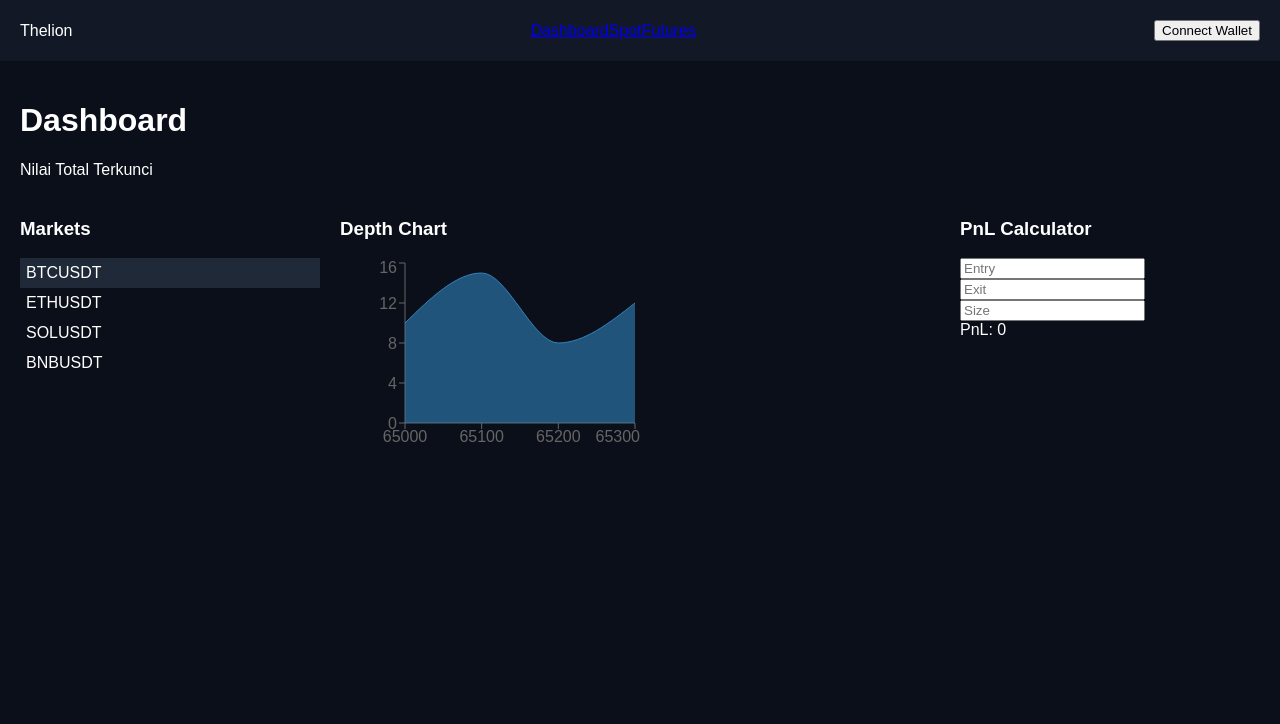
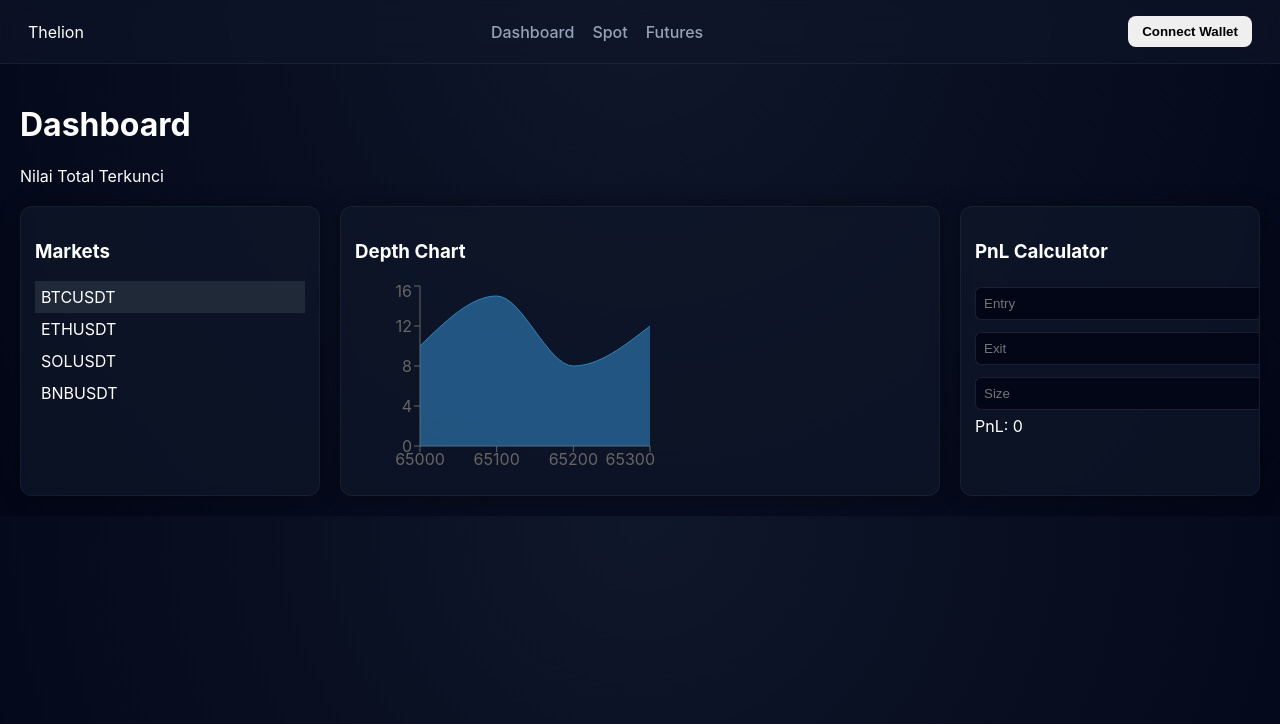
Before and after one commit to BlesUstetu/thelion, a React (Vite) app: page / in a window 1280 px wide. Shown: the top 724 px of the page. Built offline with nearby package versions, Linux system fonts and the light colour scheme.

Commit message:
Update terminal.css

```diff
--- a/src/styles/terminal.css
+++ b/src/styles/terminal.css
@@ -1,24 +1,100 @@
 body{
 margin:0;
-font-family:Arial;
-background:#0b0f1a;
+font-family:Inter,system-ui;
+background: radial-gradient(circle at top,#0f172a,#020617);
 color:white;
 }
 
+/* HEADER */
 .header{
 display:flex;
 justify-content:space-between;
 align-items:center;
-padding:20px;
-background:#121826;
+padding:16px 28px;
+background:rgba(15,23,42,0.6);
+backdrop-filter:blur(10px);
+border-bottom:1px solid rgba(255,255,255,0.05);
 }
 
-nav a{
-margin-right:15px;
-color:white;
+.menu a{
+margin-right:18px;
 text-decoration:none;
+color:#94a3b8;
+font-weight:500;
+transition:0.2s;
 }
 
-.page{
-padding:40px;
+.menu a:hover{
+color:#22c55e;
 }
+
+/* CARD PANEL */
+.panel{
+background:rgba(15,23,42,0.7);
+border:1px solid rgba(255,255,255,0.05);
+border-radius:12px;
+padding:14px;
+backdrop-filter:blur(6px);
+box-shadow:
+0 0 20px rgba(0,0,0,0.4);
+}
+
+/* TRADING GRID */
+.terminal{
+display:grid;
+grid-template-columns:1fr 320px;
+grid-template-rows:420px 260px;
+gap:14px;
+padding:16px;
+}
+
+/* BUTTON WEB3 */
+button{
+border:none;
+border-radius:8px;
+padding:8px 14px;
+font-weight:600;
+cursor:pointer;
+}
+
+.buy{
+background:linear-gradient(135deg,#22c55e,#4ade80);
+color:#022c22;
+}
+
+.sell{
+background:linear-gradient(135deg,#ef4444,#f87171);
+color:#1f0808;
+}
+
+/* INPUT */
+input{
+width:100%;
+margin-top:6px;
+margin-bottom:6px;
+padding:8px;
+background:#020617;
+border:1px solid rgba(255,255,255,0.1);
+border-radius:6px;
+color:white;
+}
+
+/* ORDERBOOK */
+.orderbook{
+font-size:13px;
+line-height:20px;
+}
+
+/* GREEN / RED PRICE */
+.bid{
+color:#22c55e;
+}
+
+.ask{
+color:#ef4444;
+}
+
+/* SCROLL */
+.panel{
+overflow:auto;
+}
```
